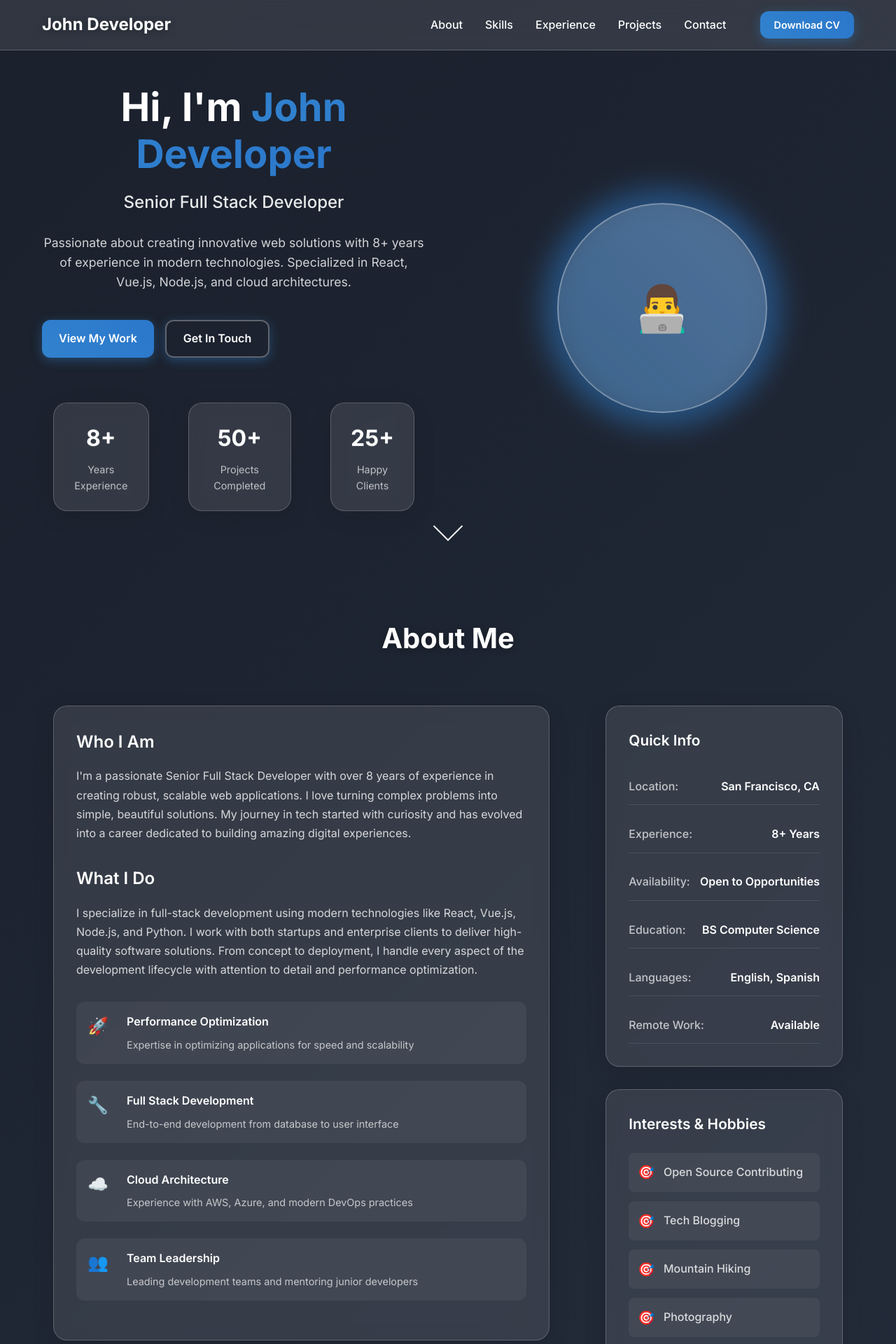
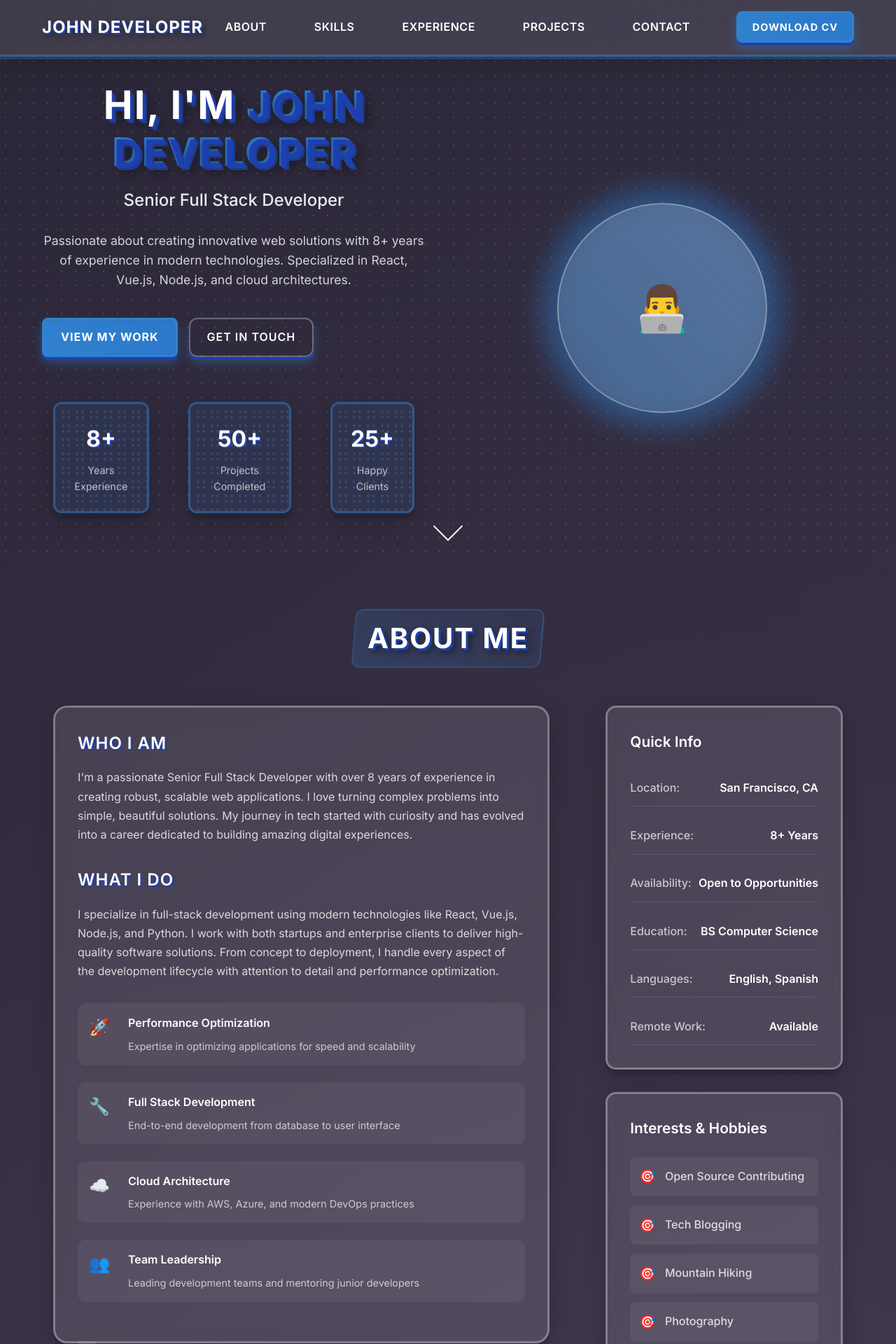
Before and after one commit to jay-workspace/portfolio, a Vue app: page / in a window 1280 px wide. Shown: the top 1920 px of the page at 70% size. Built offline with nearby package versions, Linux system fonts and the light colour scheme.

Commit message:
color scheme

```diff
--- a/src/components/AboutSection.vue
+++ b/src/components/AboutSection.vue
@@ -5,7 +5,7 @@
 
       <div class="about-content">
         <div class="about-text">
-          <div class="about-card card">
+          <div class="about-card card comic-bubble">
             <h3 class="about-subtitle">Who I Am</h3>
             <p class="about-description">
               {{ aboutData.whoIAm }}
@@ -116,6 +116,26 @@ export default {
 
 .about-card {
   text-align: left;
+  position: relative;
+}
+
+/* Comic-style speech bubble */
+.comic-bubble {
+  border-radius: 20px;
+  position: relative;
+}
+
+.comic-bubble::after {
+  content: '';
+  position: absolute;
+  bottom: -15px;
+  left: 30px;
+  width: 0;
+  height: 0;
+  border-left: 15px solid transparent;
+  border-right: 15px solid transparent;
+  border-top: 15px solid rgba(255, 255, 255, 0.1);
+  filter: drop-shadow(0 3px 0 rgba(49, 130, 206, 0.3));
 }
 
 .about-subtitle {
@@ -124,6 +144,9 @@ export default {
   color: white;
   margin-bottom: 1rem;
   margin-top: 2rem;
+  text-transform: uppercase;
+  letter-spacing: 1px;
+  text-shadow: 2px 2px 0 #1e40af;
 }
 
 .about-subtitle:first-child {
--- a/src/components/ContactSection.vue
+++ b/src/components/ContactSection.vue
@@ -394,11 +394,12 @@ export default {
   width: 100%;
   padding: 0.8rem 1rem;
   background: rgba(255, 255, 255, 0.1);
-  border: 1px solid rgba(255, 255, 255, 0.2);
-  border-radius: 8px;
+  border: 3px solid rgba(255, 255, 255, 0.2);
+  border-radius: 12px;
   color: white;
   font-size: 1rem;
   transition: all 0.3s ease;
+  font-weight: 500;
 }
 
 .form-input::placeholder,
@@ -412,7 +413,10 @@ export default {
   outline: none;
   border-color: #3182ce;
   background: rgba(255, 255, 255, 0.15);
-  box-shadow: 0 0 0 3px rgba(49, 130, 206, 0.2);
+  box-shadow:
+    0 0 0 3px rgba(49, 130, 206, 0.2),
+    0 4px 0 rgba(49, 130, 206, 0.3);
+  transform: translateY(-2px);
 }
 
 .form-select option {
--- a/src/components/FooterSection.vue
+++ b/src/components/FooterSection.vue
@@ -354,6 +354,10 @@ export default {
   visibility: hidden;
   transform: translateY(20px);
   z-index: 1000;
+  border: 3px solid #1e40af;
+  box-shadow:
+    0 4px 0 #1e40af,
+    0 8px 15px rgba(0, 0, 0, 0.3);
 }
 
 .back-to-top.visible {
@@ -363,14 +367,17 @@ export default {
 }
 
 .back-to-top:hover {
-  transform: translateY(-5px);
-  box-shadow: 0 8px 25px rgba(102, 126, 234, 0.6);
+  transform: translateY(-8px);
+  box-shadow:
+    0 8px 0 #1e40af,
+    0 16px 25px rgba(0, 0, 0, 0.4);
 }
 
 .back-to-top-icon {
   color: white;
   font-size: 1.5rem;
   font-weight: bold;
+  text-shadow: 1px 1px 0 #1e40af;
 }
 
 @media (max-width: 768px) {
--- a/src/components/HeroSection.vue
+++ b/src/components/HeroSection.vue
@@ -101,6 +101,12 @@ export default {
   line-height: 1.2;
   margin-bottom: 1rem;
   color: white;
+  text-shadow:
+    3px 3px 0 #1e40af,
+    6px 6px 0 #1e3a8a,
+    9px 9px 15px rgba(0, 0, 0, 0.5);
+  text-transform: uppercase;
+  letter-spacing: 2px;
 }
 
 .hero-subtitle {
@@ -149,6 +155,29 @@ export default {
   text-align: center;
   padding: 1.5rem;
   min-width: 120px;
+  border: 3px solid rgba(49, 130, 206, 0.5);
+  border-radius: 12px;
+  background: rgba(49, 130, 206, 0.1);
+  position: relative;
+  overflow: hidden;
+}
+
+/* Comic-style burst effect */
+.stat-item::before {
+  content: '';
+  position: absolute;
+  top: -5px;
+  left: -5px;
+  right: -5px;
+  bottom: -5px;
+  background:
+    radial-gradient(circle at 20% 20%, #3182ce 2px, transparent 2px),
+    radial-gradient(circle at 80% 20%, #3182ce 2px, transparent 2px),
+    radial-gradient(circle at 20% 80%, #3182ce 2px, transparent 2px),
+    radial-gradient(circle at 80% 80%, #3182ce 2px, transparent 2px);
+  background-size: 20px 20px;
+  opacity: 0.3;
+  z-index: -1;
 }
 
 .stat-number {
@@ -156,6 +185,7 @@ export default {
   font-weight: 700;
   color: white;
   margin-bottom: 0.5rem;
+  text-shadow: 2px 2px 0 #1e40af;
 }
 
 .stat-label {
--- a/src/components/NavBar.vue
+++ b/src/components/NavBar.vue
@@ -106,10 +106,13 @@ export default {
   right: 0;
   background: rgba(255, 255, 255, 0.1);
   backdrop-filter: blur(20px);
-  border-bottom: 1px solid rgba(255, 255, 255, 0.2);
+  border-bottom: 3px solid rgba(49, 130, 206, 0.5);
   z-index: 1000;
   padding: 1rem 0;
   transition: all 0.3s ease;
+  box-shadow:
+    0 4px 0 rgba(49, 130, 206, 0.3),
+    0 8px 32px rgba(0, 0, 0, 0.2);
 }
 
 .nav-content {
@@ -131,7 +134,11 @@ export default {
   font-size: 1.5rem;
   font-weight: 700;
   color: white;
-  text-shadow: 0 2px 10px rgba(0, 0, 0, 0.3);
+  text-shadow:
+    2px 2px 0 #1e40af,
+    4px 4px 8px rgba(0, 0, 0, 0.5);
+  text-transform: uppercase;
+  letter-spacing: 1px;
 }
 
 .nav-links {
@@ -143,20 +150,33 @@ export default {
 .nav-link {
   color: white;
   text-decoration: none;
-  font-weight: 500;
+  font-weight: 600;
   transition: all 0.3s ease;
   position: relative;
+  text-transform: uppercase;
+  letter-spacing: 0.5px;
+  padding: 8px 16px;
+  border-radius: 6px;
+  border: 2px solid transparent;
+}
+
+.nav-link:hover {
+  background: rgba(49, 130, 206, 0.2);
+  border-color: rgba(49, 130, 206, 0.5);
+  text-shadow: 1px 1px 0 #1e40af;
 }
 
 .nav-link::after {
   content: '';
   position: absolute;
   width: 0;
-  height: 2px;
-  bottom: -5px;
-  left: 0;
+  height: 3px;
+  bottom: -8px;
+  left: 50%;
+  transform: translateX(-50%);
   background: linear-gradient(45deg, #3182ce, #2b77cb);
   transition: width 0.3s ease;
+  border-radius: 2px;
 }
 
 .nav-link:hover::after,
--- a/src/components/ProjectsSection.vue
+++ b/src/components/ProjectsSection.vue
@@ -282,24 +282,35 @@ export default {
 
 .filter-btn {
   background: rgba(255, 255, 255, 0.1);
-  border: 1px solid rgba(255, 255, 255, 0.2);
+  border: 3px solid rgba(255, 255, 255, 0.3);
   color: white;
   padding: 0.8rem 1.5rem;
-  border-radius: 25px;
+  border-radius: 12px;
   cursor: pointer;
   transition: all 0.3s ease;
-  font-weight: 500;
+  font-weight: 600;
+  text-transform: uppercase;
+  letter-spacing: 1px;
+  position: relative;
+  overflow: hidden;
 }
 
 .filter-btn:hover {
   background: rgba(255, 255, 255, 0.2);
-  transform: translateY(-2px);
+  transform: translateY(-3px);
+  box-shadow:
+    0 4px 0 rgba(49, 130, 206, 0.5),
+    0 8px 15px rgba(0, 0, 0, 0.2);
+  border-color: rgba(49, 130, 206, 0.5);
 }
 
 .filter-btn.active {
   background: linear-gradient(45deg, #3182ce, #2b77cb);
-  border-color: transparent;
-  box-shadow: 0 4px 15px rgba(49, 130, 206, 0.4);
+  border-color: #1e40af;
+  box-shadow:
+    0 4px 0 #1e40af,
+    0 8px 15px rgba(49, 130, 206, 0.4);
+  text-shadow: 1px 1px 0 #1e40af;
 }
 
 .projects-grid {
--- a/src/components/SkillsSection.vue
+++ b/src/components/SkillsSection.vue
@@ -189,10 +189,12 @@ export default {
 }
 
 .skill-bar {
-  height: 8px;
+  height: 12px;
   background: rgba(255, 255, 255, 0.1);
-  border-radius: 4px;
+  border-radius: 6px;
   overflow: hidden;
+  border: 2px solid rgba(49, 130, 206, 0.3);
+  position: relative;
 }
 
 .skill-progress {
@@ -201,6 +203,26 @@ export default {
   border-radius: 4px;
   transition: width 1s ease-in-out;
   position: relative;
+  border: 1px solid #1e40af;
+}
+
+/* Comic-style progress bar pattern */
+.skill-progress::before {
+  content: '';
+  position: absolute;
+  top: 0;
+  left: 0;
+  right: 0;
+  bottom: 0;
+  background-image:
+    linear-gradient(45deg, transparent 25%, rgba(255,255,255,0.1) 25%, rgba(255,255,255,0.1) 50%, transparent 50%, transparent 75%, rgba(255,255,255,0.1) 75%);
+  background-size: 8px 8px;
+  animation: comicStripes 2s linear infinite;
+}
+
+@keyframes comicStripes {
+  0% { background-position: 0 0; }
+  100% { background-position: 8px 8px; }
 }
 
 .skill-progress::after {
--- a/src/style.css
+++ b/src/style.css
@@ -15,9 +15,40 @@ body {
   font-family: 'Inter', sans-serif;
   line-height: 1.6;
   color: #2d3748;
-  background: linear-gradient(135deg, #1a202c 0%, #2d3748 50%, #4a5568 100%);
+  background:
+    radial-gradient(circle at 20% 80%, rgba(120, 119, 198, 0.3) 0%, transparent 50%),
+    radial-gradient(circle at 80% 20%, rgba(255, 119, 198, 0.15) 0%, transparent 50%),
+    radial-gradient(circle at 40% 40%, rgba(120, 219, 255, 0.1) 0%, transparent 50%),
+    linear-gradient(135deg, #1a202c 0%, #2d3748 50%, #4a5568 100%);
   min-height: 100vh;
   overflow-x: hidden;
+  position: relative;
+}
+
+/* Comic-style halftone background pattern */
+body::before {
+  content: '';
+  position: fixed;
+  top: 0;
+  left: 0;
+  width: 100%;
+  height: 100%;
+  background-image:
+    radial-gradient(circle at 1px 1px, rgba(255, 255, 255, 0.15) 1px, transparent 0);
+  background-size: 20px 20px;
+  animation: halftoneMove 20s linear infinite;
+  pointer-events: none;
+  z-index: -1;
+}
+
+@keyframes halftoneMove {
+  0% {
+    background-position: 0 0;
+  }
+
+  100% {
+    background-position: 20px 20px;
+  }
 }
 
 #app {
@@ -44,10 +75,31 @@ body {
   font-weight: 700;
   margin-bottom: 3rem;
   color: #fff;
-  text-shadow: 0 2px 10px rgba(0, 0, 0, 0.3);
+  text-shadow:
+    3px 3px 0 #1e40af,
+    6px 6px 10px rgba(0, 0, 0, 0.5);
+  text-transform: uppercase;
+  letter-spacing: 2px;
+  position: relative;
+  display: inline-block;
 }
 
-/* Modern button styles inspired by uiverse.io */
+/* Comic-style title background */
+.section-title::before {
+  content: '';
+  position: absolute;
+  top: -10px;
+  left: -20px;
+  right: -20px;
+  bottom: -10px;
+  background: linear-gradient(45deg, rgba(49, 130, 206, 0.2), rgba(43, 119, 203, 0.1));
+  border: 2px solid rgba(49, 130, 206, 0.3);
+  border-radius: 12px;
+  transform: skew(-5deg);
+  z-index: -1;
+}
+
+/* Modern button styles inspired by uiverse.io - Comic Style */
 .btn {
   position: relative;
   display: inline-flex;
@@ -55,25 +107,34 @@ body {
   justify-content: center;
   padding: 12px 24px;
   font-size: 1rem;
-  font-weight: 600;
-  border: none;
-  border-radius: 12px;
+  font-weight: 700;
+  border: 3px solid #3182ce;
+  border-radius: 8px;
   cursor: pointer;
   transition: all 0.3s cubic-bezier(0.4, 0, 0.2, 1);
   text-decoration: none;
   overflow: hidden;
   background: linear-gradient(45deg, #3182ce, #2b77cb);
   color: white;
-  box-shadow: 0 4px 15px rgba(49, 130, 206, 0.4);
+  box-shadow:
+    0 4px 0 #1e40af,
+    0 8px 15px rgba(49, 130, 206, 0.4);
+  text-transform: uppercase;
+  letter-spacing: 1px;
 }
 
 .btn:hover {
   transform: translateY(-2px);
-  box-shadow: 0 8px 25px rgba(49, 130, 206, 0.6);
+  box-shadow:
+    0 6px 0 #1e40af,
+    0 12px 25px rgba(49, 130, 206, 0.6);
 }
 
 .btn:active {
-  transform: translateY(0);
+  transform: translateY(2px);
+  box-shadow:
+    0 2px 0 #1e40af,
+    0 4px 10px rgba(49, 130, 206, 0.4);
 }
 
 .btn::before {
@@ -91,22 +152,46 @@ body {
   left: 100%;
 }
 
-/* Card styles inspired by uiverse.io */
+/* Card styles inspired by uiverse.io - Comic Style */
 .card {
   background: rgba(255, 255, 255, 0.1);
   backdrop-filter: blur(10px);
-  border: 1px solid rgba(255, 255, 255, 0.2);
-  border-radius: 20px;
+  border: 3px solid rgba(255, 255, 255, 0.3);
+  border-radius: 15px;
   padding: 2rem;
   margin: 1rem;
   transition: all 0.3s cubic-bezier(0.4, 0, 0.2, 1);
-  box-shadow: 0 8px 32px rgba(0, 0, 0, 0.1);
+  box-shadow:
+    0 8px 0 rgba(0, 0, 0, 0.1),
+    0 12px 32px rgba(0, 0, 0, 0.2);
+  position: relative;
+}
+
+/* Comic-style speech bubble effect */
+.card::before {
+  content: '';
+  position: absolute;
+  top: -2px;
+  left: -2px;
+  right: -2px;
+  bottom: -2px;
+  background: linear-gradient(45deg, #3182ce, #2b77cb, #3182ce);
+  border-radius: 17px;
+  z-index: -1;
+  opacity: 0;
+  transition: opacity 0.3s ease;
 }
 
 .card:hover {
-  transform: translateY(-5px);
-  box-shadow: 0 16px 64px rgba(0, 0, 0, 0.2);
-  border-color: rgba(255, 255, 255, 0.3);
+  transform: translateY(-8px);
+  box-shadow:
+    0 12px 0 rgba(0, 0, 0, 0.15),
+    0 20px 64px rgba(0, 0, 0, 0.3);
+  border-color: rgba(255, 255, 255, 0.5);
+}
+
+.card:hover::before {
+  opacity: 1;
 }
 
 /* Animated loader inspired by uiverse.io */
```
